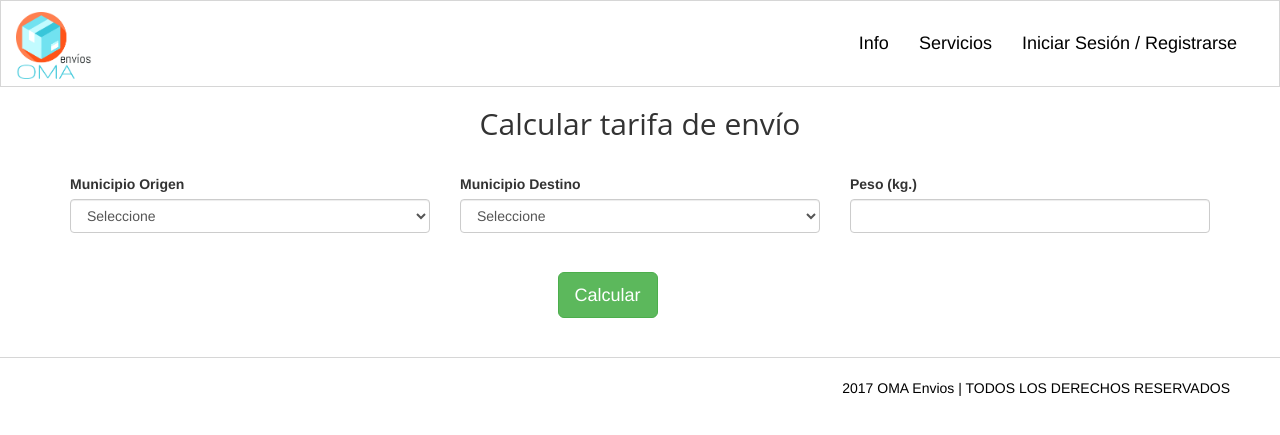
After one commit to alejandrodelcampillo/OMA_envios, a CakePHP app: the page made by app/View/Administrators/calculate_rate.ctp in a window 1280 px wide. The commit adds this page. Shown: the top 435 px of the page. Run offline with PHP 8.4 and a stand-in for CakePHP, Linux system fonts and the light colour scheme; the template is opened without the code that fills it, so the values that code supplies are empty; some libraries are stand-ins or nearby versions.

Commit message:
Modificaciones para corrección

```diff
--- a/app/Controller/AdministratorsController.php
+++ b/app/Controller/AdministratorsController.php
@@ -68,4 +68,5 @@ class AdministratorsController extends AppController {
 
 	}
 
+
 }
--- a/app/Controller/AppController.php
+++ b/app/Controller/AppController.php
@@ -58,7 +58,7 @@ class AppController extends Controller {
 
         $this->Auth->loginAction = array('controller'=>'home', 'action'=>'login', 'admin' => false);
         $this->Auth->logoutAction = array('controller'=>'home', 'action'=>'index', 'admin' => false);
-        $this->Auth->authorize = 'controller';
+        $this->Auth->authorize = 'Controller';
         $this->Auth->authError = 'Usted no tiene permisos para acceder al sistema.';
 
         $user = $this->Auth->user();
--- /dev/null
+++ b/app/View/Administrators/calculate_rate.ctp
@@ -0,0 +1,52 @@
+<div class="container padding-bottom-double">
+	<div class="row">
+		<div class="col-xs-12 col-sm-12 col-md-12 col-lg-12">
+			<h2 class="text-center">Calcular tarifa de env&iacute;o</h2>
+		</div>
+	</div>
+	<div class="row margin-top-double" id="formContent">
+		<div class="col-xs-12 col-sm-12 col-md-12 col-lg-12">
+			<form class="form" id="taxForm" action="/shipments/returnRate" method="POST">
+				<div class="row">
+					<div class="col-xs-4 col-sm-4 col-md-4 col-lg-4">
+						<div class="form-group">
+							<label>Municipio Origen</label>
+					        <select class="form-control" id="origin" name="data[origin]">
+					        	<option id="0" selected disabled="">Seleccione</option>
+					        	<?php foreach ($zones as $key => $zone): ?>
+					        		<option id="<?php echo $zone['Zone']['id'] ?>" value="<?php echo $zone['Zone']['id'] ?>"><?php echo $zone['Zone']['description'] ?></option>
+					        	<?php endforeach ?>
+					        </select>
+						</div>
+					</div>
+					<div class="col-xs-4 col-sm-4 col-md-4 col-lg-4">
+						<div class="form-group">
+							<label>Municipio Destino</label>
+					        <select class="form-control" id="destiny" name="data[destiny]">
+					        	<option id="0" selected disabled="">Seleccione</option>
+					        	<?php foreach ($zones as $key => $zone): ?>
+					        		<option id="<?php echo $zone['Zone']['id'] ?>" value="<?php echo $zone['Zone']['id'] ?>"><?php echo $zone['Zone']['description'] ?></option>
+					        	<?php endforeach ?>
+					        </select>
+						</div>
+					</div>
+					<div class="col-xs-4 col-sm-4 col-md-4 col-lg-4">
+						<div class="form-group">
+							<label>Peso (kg.)</label>
+							<input type="number" class="form-control" id="weight" name="data[weight]" min="0">
+						</div>
+					</div>
+					<div class="col-md-offset-5 col-lg-offset-5 col-xs-6 col-sm-6 col-md-6 col-lg-6 margin-top-double">
+						<div class="form-group">
+							<button type="submit" id="sendData" class="btn btn-lg btn-success">Calcular</button>
+						</div>
+					</div>
+				</div>
+			</form>
+		</div>
+	</div>
+	<div class="loader hide-content"></div>
+	<div class="row margin-top-double hide-content" id="responseContent">
+
+	</div>
+</div>
--- a/app/View/Administrators/list_shipments.ctp
+++ b/app/View/Administrators/list_shipments.ctp
@@ -6,7 +6,7 @@
     <thead>
       <tr class="headings">
         <th class="column-title">#Guía </th>
-        <th class="column-title">Compañía</th>
+        <th class="column-title">Responsable</th>
         <th class="column-title">Destinatario</th>
         <th class="column-title">Teléfono</th>
         <th class="column-title">Status</th>
--- a/app/View/Layouts/admin.ctp
+++ b/app/View/Layouts/admin.ctp
@@ -49,7 +49,7 @@
                                 <li><?= $this->Html->link('<i class="fa fa-home"></i> Resumen', '/admin', ['escape'=>false, '_full'=> true]) ?></li>
                                 </li>
                                 <li><?= $this->Html->link('<i class="fa fa-cube"></i> Envíos', '/admin/shipments', ['escape'=>false, '_full'=> true]) ?></li>
-                                <li><a><i class="fa fa-usd"></i> Caulcular Tarifa</a></li>
+                                <li><?= $this->Html->link('<i class="fa fa-usd"></i> Calcular Tarifa', '/calculate-rate', ['escape'=>false, '_full'=> true]) ?></li>
                                 <li><a><i class="fa fa-wpforms"></i> Reportes</a></li>
                                 <li><a><i class="fa fa-file-text-o"></i> Log</a>
                                 </li>
--- a/app/View/Layouts/default.ctp
+++ b/app/View/Layouts/default.ctp
@@ -44,7 +44,7 @@
             <li class="dropdown">
               <a href="#" class="dropdown-toggle" data-toggle="dropdown" role="button" aria-haspopup="true" aria-expanded="false"><?php echo $userLogin['name']." ".$userLogin['last_name']; ?><span class="caret"></span></a>
               <ul class="dropdown-menu">
-              <li><a href="#">Perfil</a></li>
+              <li><a href="/admin">Panel</a></li>
               <li><a href="/home/logout">Cerrar Sesi&oacute;n</a></li>
             </ul>
           </li>
```
Also changed, not shown: app/Controller/ShipmentsController.php (+33 -1 lines), app/webroot/js/script.js (+3 -4 lines).
